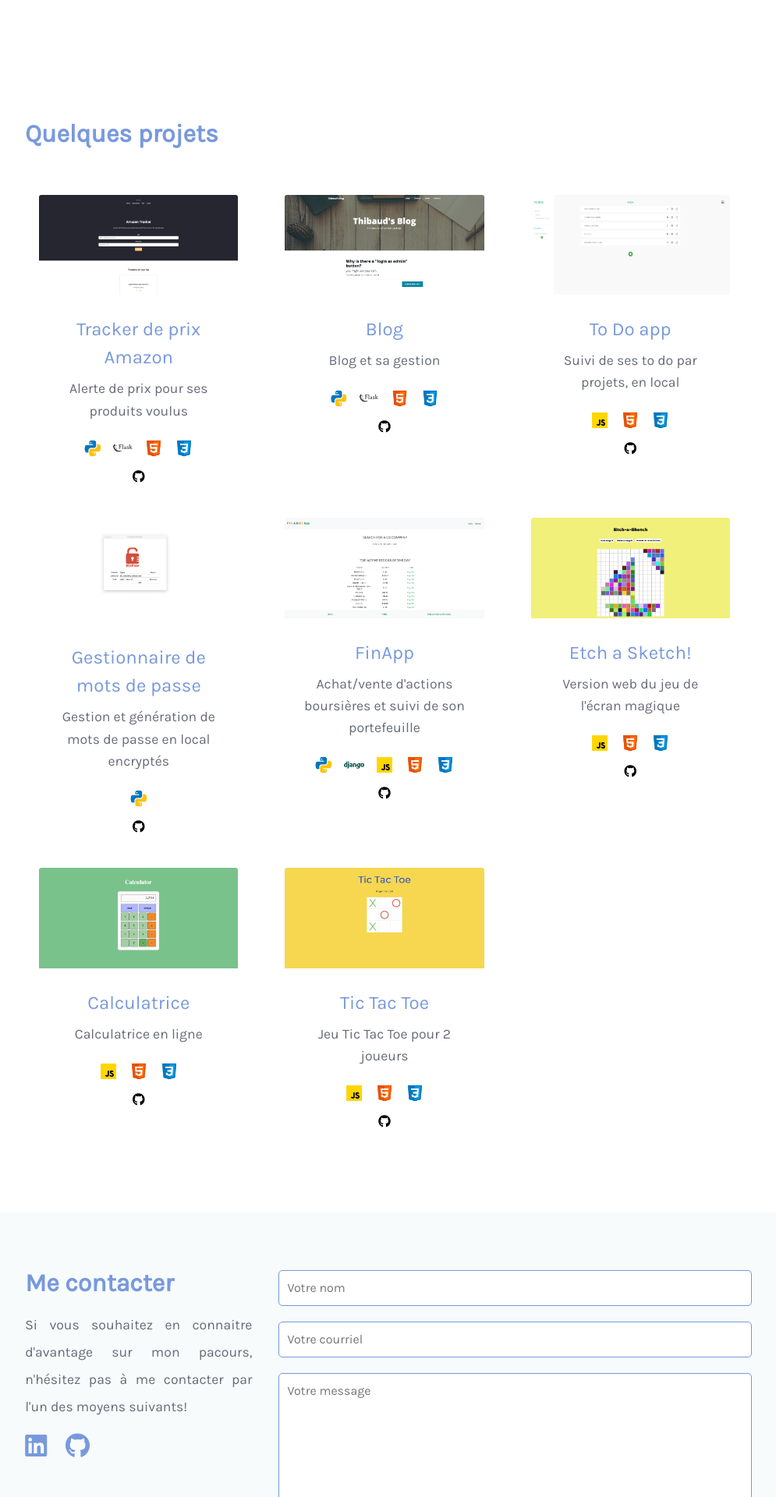
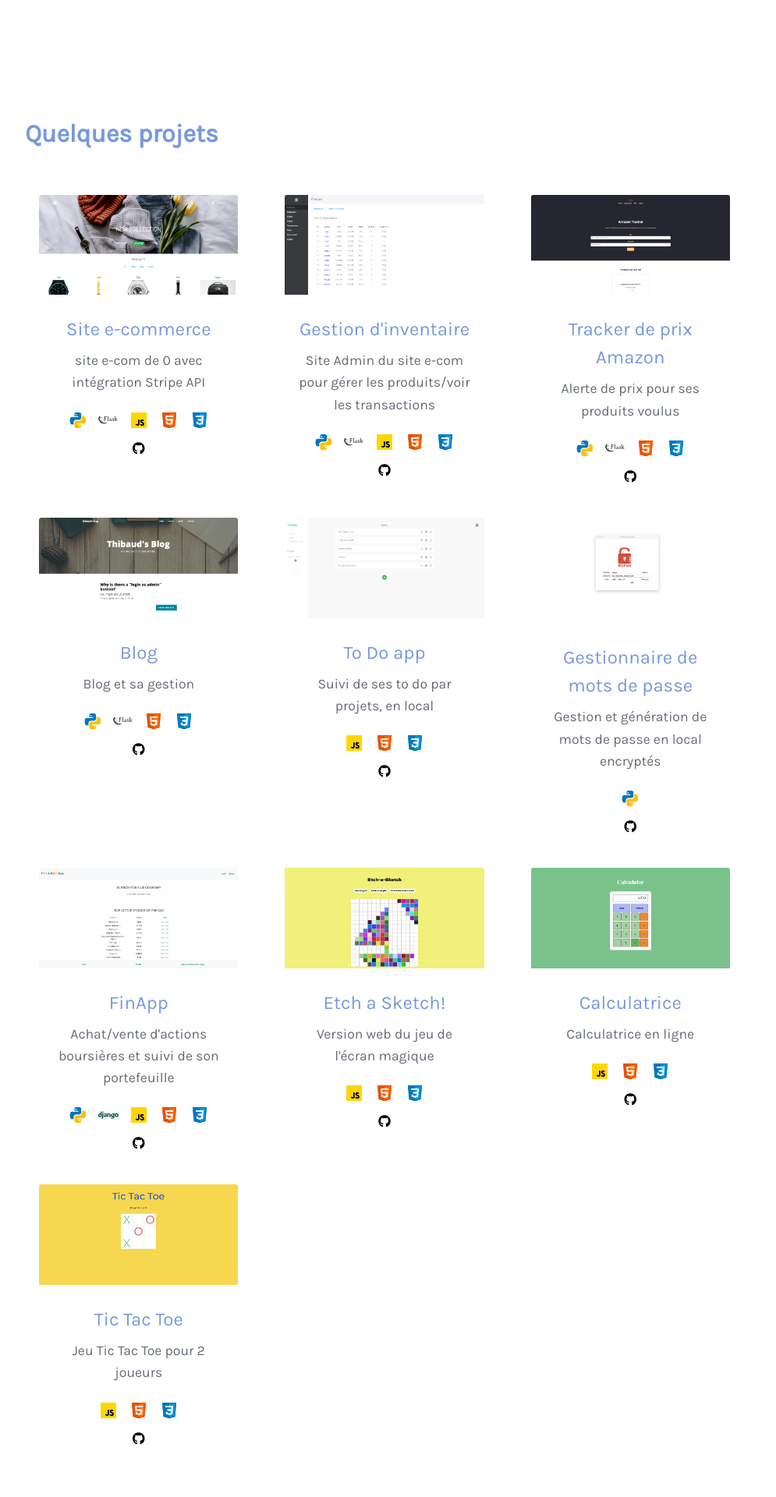
Before and after one commit to tbonnard/portfolio, a Flask app: page / in a window 1280 px wide. Shown: the part 1378-3298 px from the top of the page at 78% size, without its empty margins (147-1142 px from the left). Run offline with Flask 2, Linux system fonts and the light colour scheme; some libraries are stand-ins or nearby versions.

Commit message:
ecom_admin

```diff
--- a/templates/index.html
+++ b/templates/index.html
@@ -120,10 +120,55 @@
 
           <div class="col-lg-4 col-md-6 project_item">
             <div class="card">
+                <a href="https://ecom-platform.herokuapp.com/" target="_blank">
+                <img src="{{ url_for('static', filename='img/ecom.png')}}" class="card-img-top" alt="e-com"></a>
+              <div class="card-body">
+                  <a href="https://ecom-platform.herokuapp.com/" target="_blank">
+                 <h3 class="card-title">Site e-commerce</h3></a>
+                  <p class="card-text">site e-com de 0 avec intégration Stripe API</p>
+              </div>
+                <div class="tech_icons">
+                  <img src="{{ url_for('static', filename='img/python.png')}}" alt="Python" title="Python"/>
+                  <img src="{{ url_for('static', filename='img/flask.svg')}}" alt="Flask" title="Flask"/>
+                  <img src="{{ url_for('static', filename='img/javascript.png') }}" alt="JavaScript" title="JavaScript"/>
+                  <img src="{{ url_for('static', filename='img/html5.png')}}" alt="HTML5" title="HTML5"/>
+                  <img src="{{ url_for('static', filename='img/css3.png')}}" alt="CSS3" title="CSS3"/>
+                </div>
+                <div class="github_portf">
+                  <a href="https://github.com/tbonnard/ecom_and_admin_inventory" target="_blank"><i class="fab fa-github"></i></a>
+                </div>
+              </div>
+          </div>
+
+          <div class="col-lg-4 col-md-6 project_item">
+            <div class="card">
+                <a href="https://ecom-platform.herokuapp.com/admin" target="_blank">
+                <img src="{{ url_for('static', filename='img/admin_inventory.png')}}" class="card-img-top" alt="admin inventory"></a>
+              <div class="card-body">
+                  <a href="https://ecom-platform.herokuapp.com/admin" target="_blank">
+                 <h3 class="card-title">Gestion d'inventaire</h3></a>
+                  <p class="card-text">Site Admin du site e-com pour gérer les produits/voir les transactions</p>
+              </div>
+                <div class="tech_icons">
+                  <img src="{{ url_for('static', filename='img/python.png')}}" alt="Python" title="Python"/>
+                  <img src="{{ url_for('static', filename='img/flask.svg')}}" alt="Flask" title="Flask"/>
+                  <img src="{{ url_for('static', filename='img/javascript.png') }}" alt="JavaScript" title="JavaScript"/>
+                  <img src="{{ url_for('static', filename='img/html5.png')}}" alt="HTML5" title="HTML5"/>
+                  <img src="{{ url_for('static', filename='img/css3.png')}}" alt="CSS3" title="CSS3"/>
+                </div>
+                <div class="github_portf">
+                  <a href="https://github.com/tbonnard/ecom_and_admin_inventory" target="_blank"><i class="fab fa-github"></i></a>
+                </div>
+              </div>
+          </div>
+
+
+          <div class="col-lg-4 col-md-6 project_item">
+            <div class="card">
                 <a href="https://amztrackerprice.herokuapp.com/" target="_blank">
                 <img src="{{ url_for('static', filename='img/tracker.png')}}" class="card-img-top" alt="tracker"></a>
               <div class="card-body">
-                  <a href="https://blog-thib.herokuapp.com" target="_blank">
+                  <a href="https://amztrackerprice.herokuapp.com/" target="_blank">
                  <h3 class="card-title">Tracker de prix Amazon</h3></a>
                   <p class="card-text">Alerte de prix pour ses produits voulus</p>
               </div>
@@ -165,7 +210,7 @@
                   <a href="https://tbonnard.github.io/todo/" target="_blank">
                   <img src="{{ url_for('static', filename='img/todo.png')}}" class="card-img-top" alt="todo"></a>
                 <div class="card-body">
-                    <a href="https://finapps.pythonanywhere.com/" target="_blank">
+                    <a href="https://tbonnard.github.io/todo/" target="_blank">
                     <h3 class="card-title">To Do app</h3></a>
                     <p class="card-text">Suivi de ses to do par projets, en local</p>
                 </div>
@@ -186,7 +231,7 @@
                   <a href="https://github.com/tbonnard/password_manager" target="_blank">
                   <img src="{{ url_for('static', filename='img/pwd.png')}}" class="card-img-top" alt="password"></a>
                 <div class="card-body">
-                    <a href="https://tbonnard.github.io/Etch_a_sketch/" target="_blank">
+                    <a href="https://github.com/tbonnard/password_manager" target="_blank">
                         <h3 class="card-title">Gestionnaire de mots de passe</h3></a>
                     <p class="card-text">Gestion et génération de mots de passe en local encryptés</p>
                 </div>
@@ -248,7 +293,7 @@
                   <a href="https://tbonnard.github.io/Calculator/" target="_blank">
                   <img src="{{ url_for('static', filename='img/calculator.png')}}" class="card-img-top" alt="calculator"></a>
                 <div class="card-body">
-                    <a href="https://tbonnard.github.io/Etch_a_sketch/" target="_blank">
+                    <a href="https://tbonnard.github.io/Calculator/" target="_blank">
                         <h3 class="card-title">Calculatrice</h3></a>
                     <p class="card-text">Calculatrice en ligne</p>
                 </div>
```
Also changed, not shown: static/img/admin_inventory.png (added), static/img/ecom.png (added).
